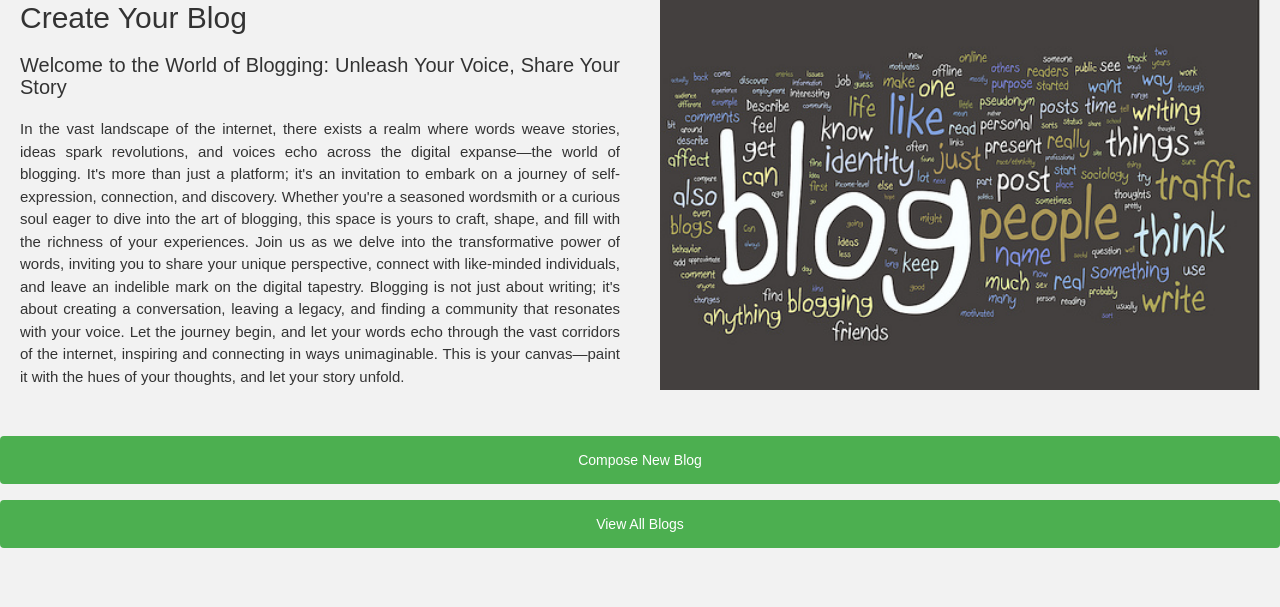
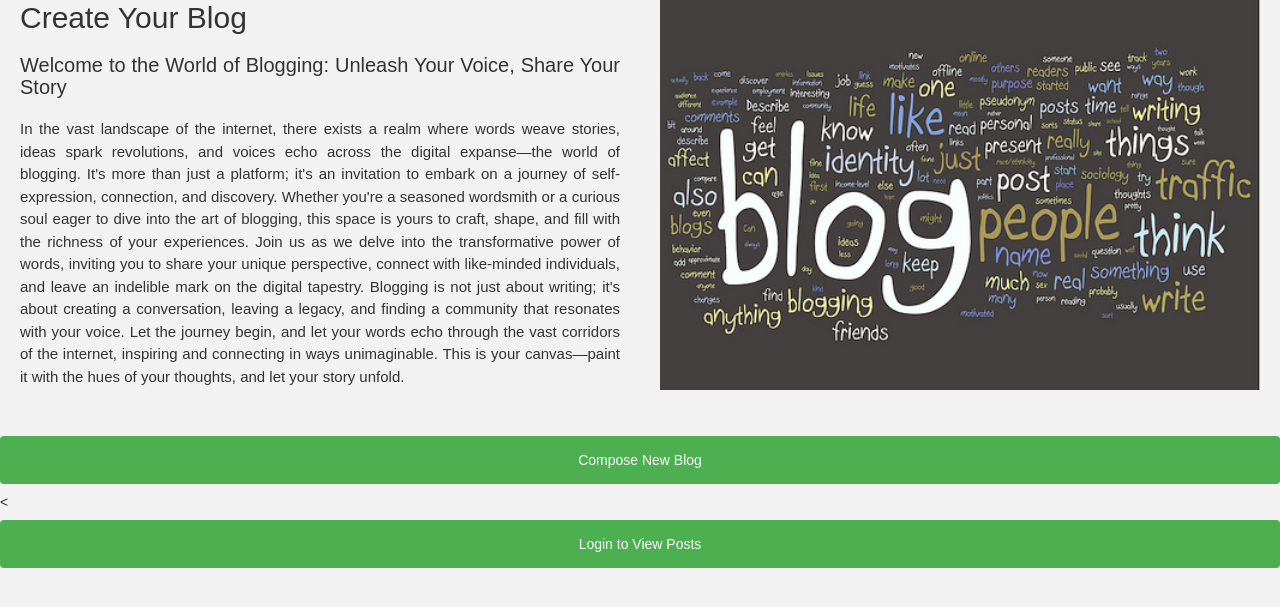
Before and after one commit to akrai15/BharatIntern_BlogWebsite, a Node server app: page /home in a window 1280 px wide. Shown: the part 111-718 px from the top of the page. Run offline with Node 20, Linux system fonts and the light colour scheme; tables that the repository leaves empty hold one stand-in row (values such as "Sample post"); some libraries are stand-ins or nearby versions.

Commit message:
fixing view all button

```diff
--- a/views/home.ejs
+++ b/views/home.ejs
@@ -17,25 +17,33 @@
 </div>
 
 <a href="/compose"><button>Compose New Blog</button></a>
-<a href="#blog-posts"><button>View All Blogs</button></a>
-
-
 
 <% if (isLoggedIn) { %>
+    <div class="blog-container">
+        <div class="blog-header">
+            <h2>Latest Posts</h2>
+            <a href="#blog-posts"><button>View All</button></a>
+        </div>
         <div class="blog-posts" id="blog-posts">
             <% if (!posts) { %>
-
+                <p>No posts available</p>
             <% } else if (posts.length === 0) { %>
                 <p>No posts available</p>
             <% } else { %>
                 <% for (let post of posts) { %>
-
                     <div class="blog-post">
                         <img src="<%= post.image %>" alt="<%= post.title %>">
-                        <h2><%= post.title %></h2>
-                        <p><%= post.content %></p>
+                        <h3><%= post.title %></h3>
+                        <p><%= post.content.substring(0, 200) + '...' %></p>
+                        <a href="/posts/<%= post._id %>">Read More</a>
                     </div>
                 <% } %>
             <% } %>
         </div>
+    </div>
+<% } else { %>
+    <div class="login-container">
+        <
+        <a href="login"><button>Login to View Posts</button></a>
+    </div>
 <% } %>
```
Lines whose indentation alone changed are shown as unchanged.
